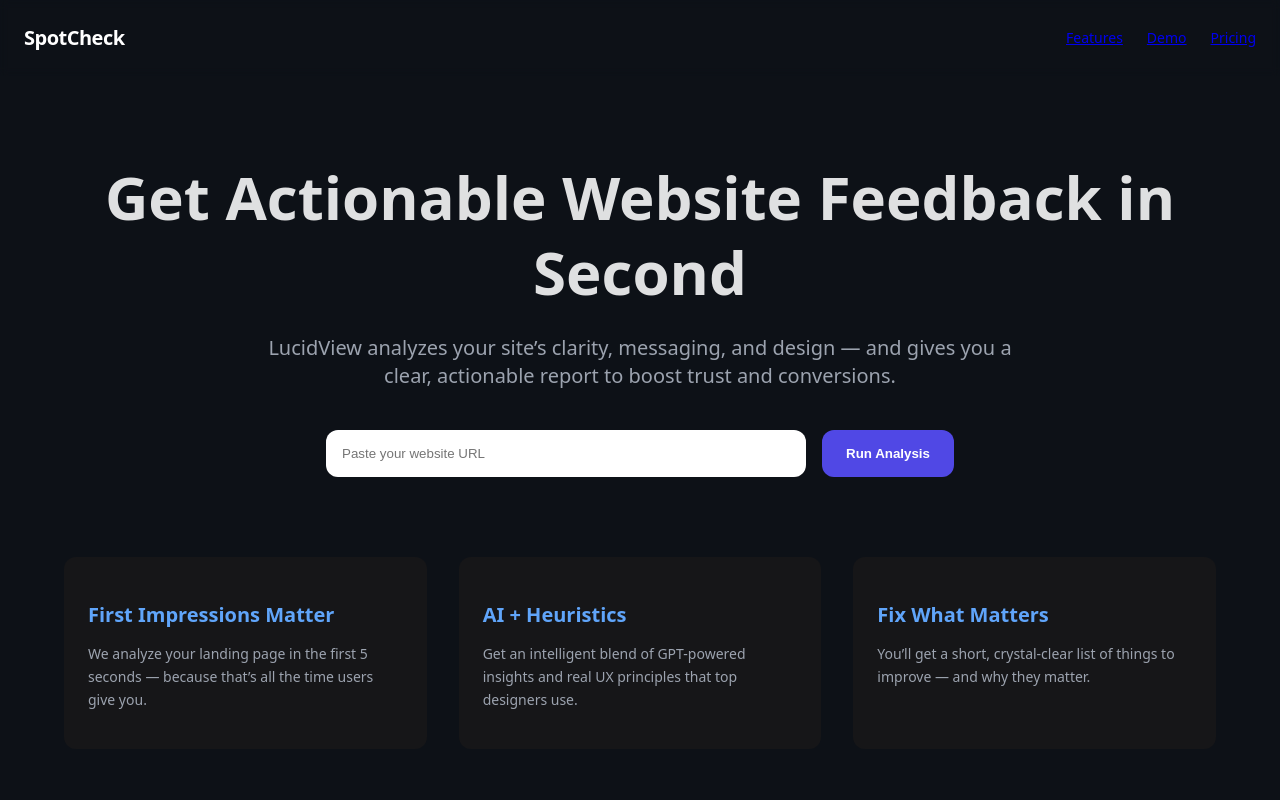
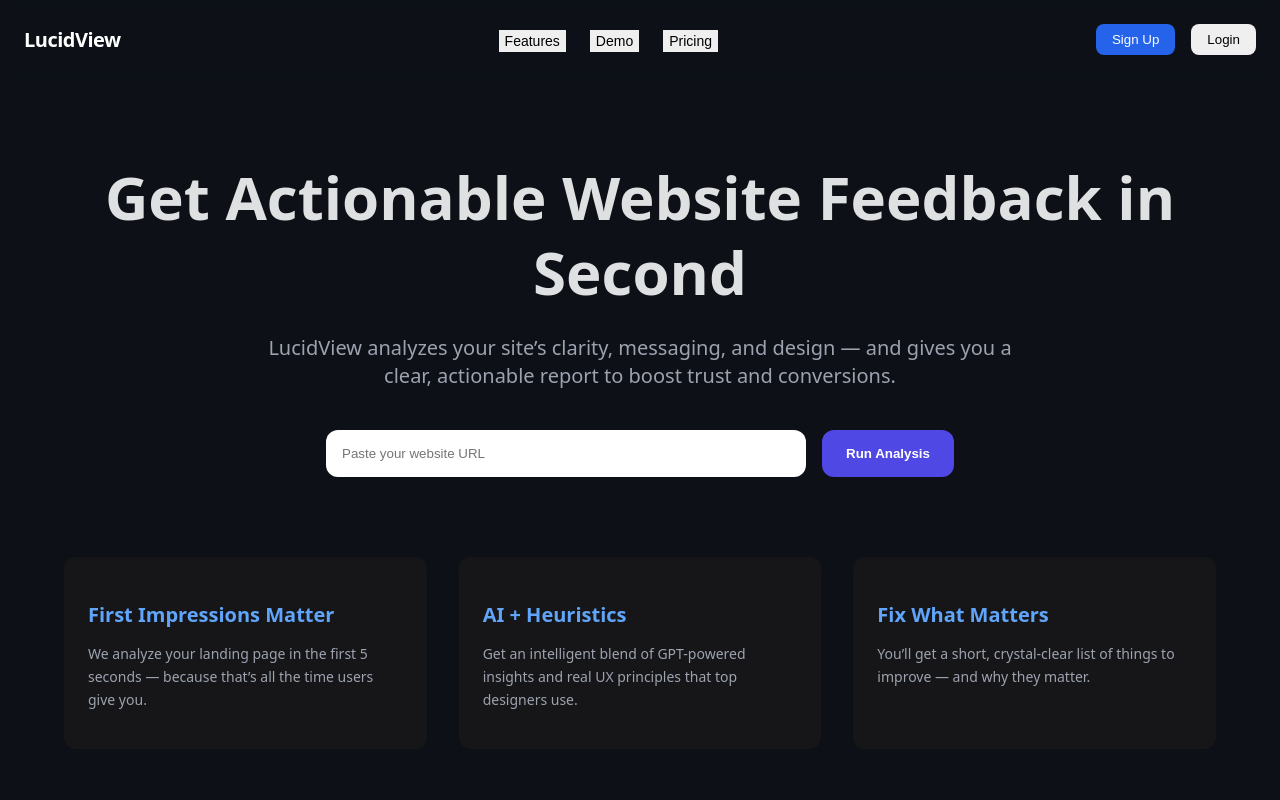
Before and after one commit to hampusbosson/lucid-view-app, a React (Vite) app in the folder frontend/: page / in a window 1280 px wide. Shown: the top 800 px of the page. Built offline with nearby package versions, Linux system fonts and the light colour scheme.

Commit message:
add login and signup button, move other buttons to center

```diff
--- a/frontend/src/components/ui/header.tsx
+++ b/frontend/src/components/ui/header.tsx
@@ -1,21 +1,33 @@
 const Header = () => {
   return (
-    <header className="w-full py-6 border-b fixed backdrop">
+    <header className="w-full py-6 border-b fixed backdrop z-50">
       <div className="max-w-7xl mx-auto px-6 flex items-center justify-between">
-        <div className="text-xl font-semibold text-white tracking-tight">
-          SpotCheck
+        <div className="text-xl font-semibold text-white tracking-tight hover:cursor-pointer" onClick={() => console.log("Logo clicked")}>
+          LucidView
         </div>
-        <nav className="space-x-6 text-sm text-gray-400">
-          <a href="#features" className="hover:text-white">
+        <nav className="space-x-6">
+          <button className="hover:text-white text-sm">
             Features
-          </a>
-          <a href="#demo" className="hover:text-white">
+          </button>
+          <button className="hover:text-white text-sm">
             Demo
-          </a>
-          <a href="#pricing" className="hover:text-white">
+          </button>
+          <button className="hover:text-white text-sm">
             Pricing
-          </a>
+          </button>
         </nav>
+        <div className="flex items-center space-x-4">
+          <button
+            className="px-4 py-2 bg-blue-600 text-white rounded-lg hover:bg-blue-700 transition"
+          >
+            Sign Up
+          </button>
+          <button
+            className="px-4 py-2 rounded-lg hover:bg-gray-700 transition"
+          >
+            Login
+          </button>
+        </div>
       </div>
     </header>
   );
```
